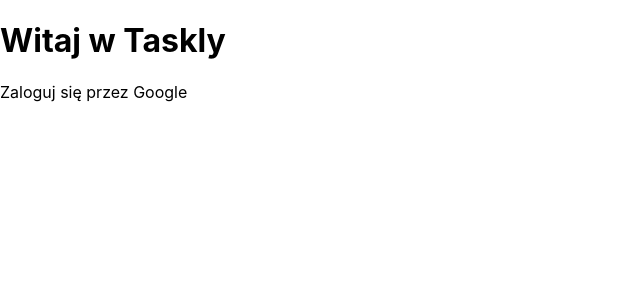
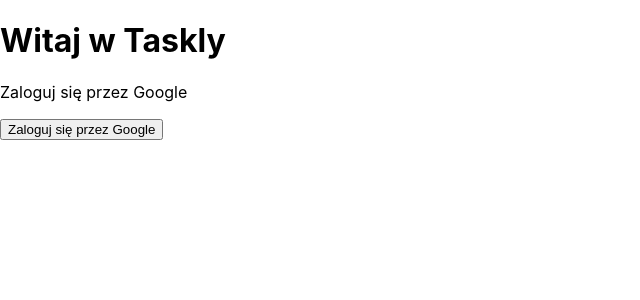
Before and after one commit to oskarkrzyzak/taskly, a React (Create React App) app in the folder frontend/: page /login in a window 1280 px wide. Shown: the top 300 px of the page, without its empty margins (0-640 px from the left). Built offline with nearby package versions, Linux system fonts and the light colour scheme; no server answers.

Commit message:
Add Google OAuth login with Supabase

```diff
--- a/frontend/src/pages/Login.jsx
+++ b/frontend/src/pages/Login.jsx
@@ -1,9 +1,18 @@
+import supabase from '../supabaseClient'
+
 function Login() {
+    async function loginWithGoogle() {
+        await supabase.auth.signInWithOAuth({
+            provider: 'google'
+        })
+    }
+
     return (
         <div>
-  <h1>Witaj w Taskly</h1>
-  <p>Zaloguj się przez Google</p>
-</div>
+            <h1>Witaj w Taskly</h1>
+            <p>Zaloguj się przez Google</p>
+            <button onClick={loginWithGoogle}>Zaloguj się przez Google</button>
+        </div>
     )
 }
 
```
